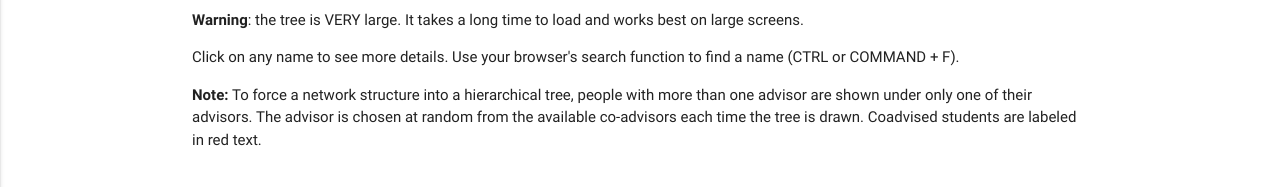
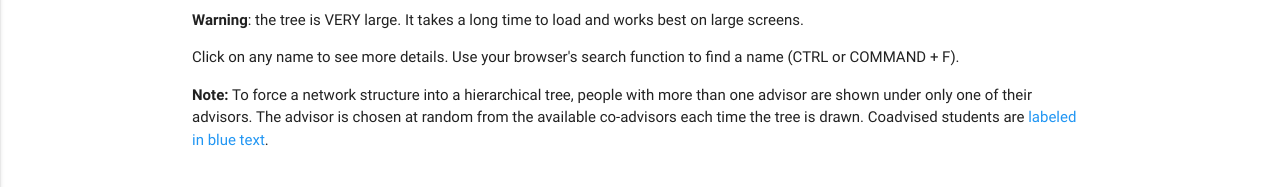
Before and after one commit to wabarr/physanth-phylogeny-v2, a Django app: page /tree/ in a window 1280 px wide. Shown: the part 221-408 px from the top of the page. Run offline with Django 3.2, Linux system fonts and the light colour scheme; data that the repository does not hold is empty; parts of the project's set-up code (start-up, migrations or seed data) failed here and were passed over; some libraries are stand-ins or nearby versions.

Commit message:
change color on tree

```diff
--- a/templates/tree-skeleton.html
+++ b/templates/tree-skeleton.html
@@ -9,7 +9,7 @@
                 <p>This tree shows all {{ PhD_count }} people in our database.</p>
                 <p><b>Warning</b>: the tree is VERY large.  It takes a long time to load and works best on large screens.</p>
                 <p>Click on any name to see more details. Use your browser's search function to find a name (CTRL or COMMAND + F).</p>
-                <p><b>Note:</b> To force a network structure into a hierarchical tree, people with more than one advisor are shown under only one of their advisors. The advisor is chosen at random from the available co-advisors each time the tree is drawn. Coadvised students are labeled in red text.</p>
+                <p><b>Note:</b> To force a network structure into a hierarchical tree, people with more than one advisor are shown under only one of their advisors. The advisor is chosen at random from the available co-advisors each time the tree is drawn. Coadvised students are <span style="color:#2196f3;">labeled in blue text</span>.</p>
             </div>
         </div>
     </div>
--- a/templates/tree.html
+++ b/templates/tree.html
@@ -80,7 +80,7 @@ d3.json("/edges/", function(error, data) {
       .attr("x", function(d) { return d.children ? -8 : 8; })
       .style("text-anchor", function(d) { return d.children ? "end" : "start"; })
       .style("fill",function(d) {
-          if(d.data.coadvisee === "yes") {return "red";} else {return "black";};
+          if(d.data.coadvisee === "yes") {return "#2196f3";} else {return "black";};
       })
       .text(function(d) { return d.id.substring(d.id.lastIndexOf(".") + 1); })
       .on("click",link2detail);
@@ -95,7 +95,7 @@ d3.json("/edges/", function(error, data) {
   }
 
   function link2detail(d){
-    window.open("/detail/" + String(d.data.id));
+    window.open("/detail/" + String(d.data.id) + "/");
 }
 
 
```
